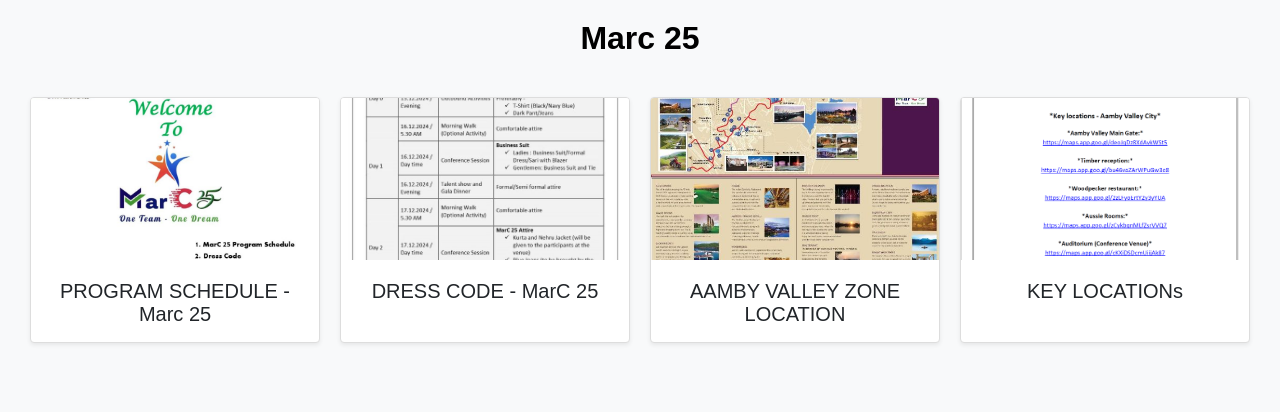
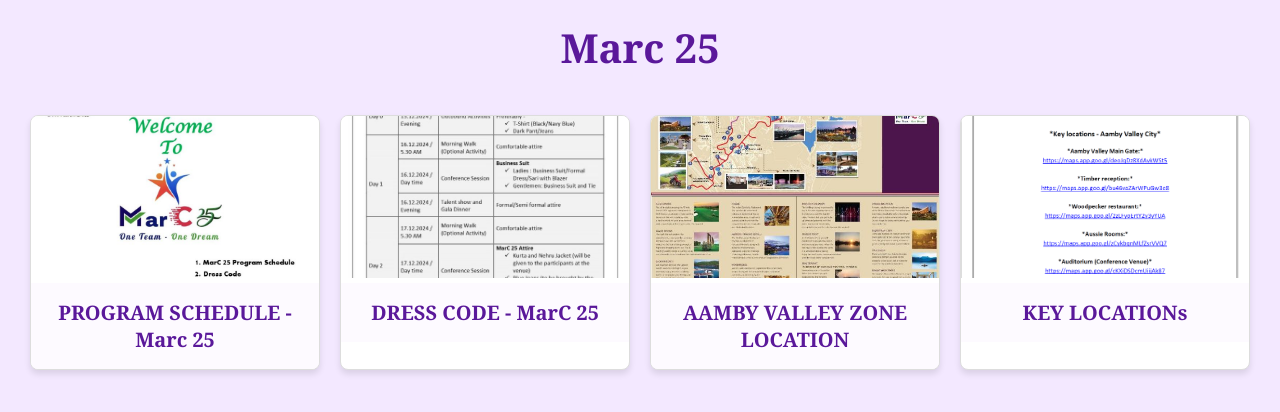
Before and after one commit to ngsharshavardhan/Marc25, a plain HTML site: page index.html in a window 1280 px wide. Drawn offline with Linux system fonts and the light colour scheme.

Commit message:
added new styles

```diff
--- a/index.css
+++ b/index.css
@@ -1,9 +1,19 @@
+/* General Styling */
 body {
-  font-family: Arial, sans-serif;
-  background-color: #f8f9fa;
+  font-family: "Georgia", serif;
+  background-color: #f3e8ff; /* Pastel lavender */
+  color: #333;
   margin: 0;
   padding: 0;
 }
+h1 {
+  text-align: center;
+  margin: 20px 0;
+  font-size: 2.5rem;
+  color: #5a189a; /* Rich purple */
+}
+
+/* Container */
 .container {
   display: flex;
   flex-wrap: wrap;
@@ -11,33 +21,51 @@
   padding: 20px;
   justify-content: center;
 }
+
+/* Card Styling */
 .card {
   width: 18rem;
   background-color: #fff;
   border: 1px solid #ddd;
-  border-radius: 0.25rem;
-  box-shadow: 0 0.125rem 0.25rem rgba(0, 0, 0, 0.075);
+  border-radius: 0.5rem;
+  box-shadow: 0 4px 6px rgba(0, 0, 0, 0.1);
   overflow: hidden;
   text-decoration: none;
   color: #212529;
-  transition: transform 0.2s, box-shadow 0.2s;
+  transition: transform 0.3s, box-shadow 0.3s;
 }
 .card:hover {
-  transform: translateY(-3px);
-  box-shadow: 0 0.25rem 0.5rem rgba(0, 0, 0, 0.15);
+  transform: translateY(-5px);
+  box-shadow: 0 6px 12px rgba(0, 0, 0, 0.15);
 }
+
+/* Image Styling */
 .card img {
   width: 100%;
   height: auto;
   object-fit: cover;
   aspect-ratio: 16 / 9;
 }
+
+/* Card Content */
 .card-body {
   padding: 1rem;
   text-align: center;
+  background-color: #fdfaff; /* Light lavender */
 }
 .card-title {
   font-size: 1.25rem;
-  font-weight: 500;
+  font-weight: bold;
+  color: #5a189a; /* Rich purple */
   margin: 0;
 }
+
+/* Card Footer */
+.card-footer {
+  font-size: 0.9rem;
+  color: #555;
+  padding: 0.5rem;
+  background-color: #f8f9fa;
+  border-top: 1px solid #ddd;
+  text-align: center;
+}
```
